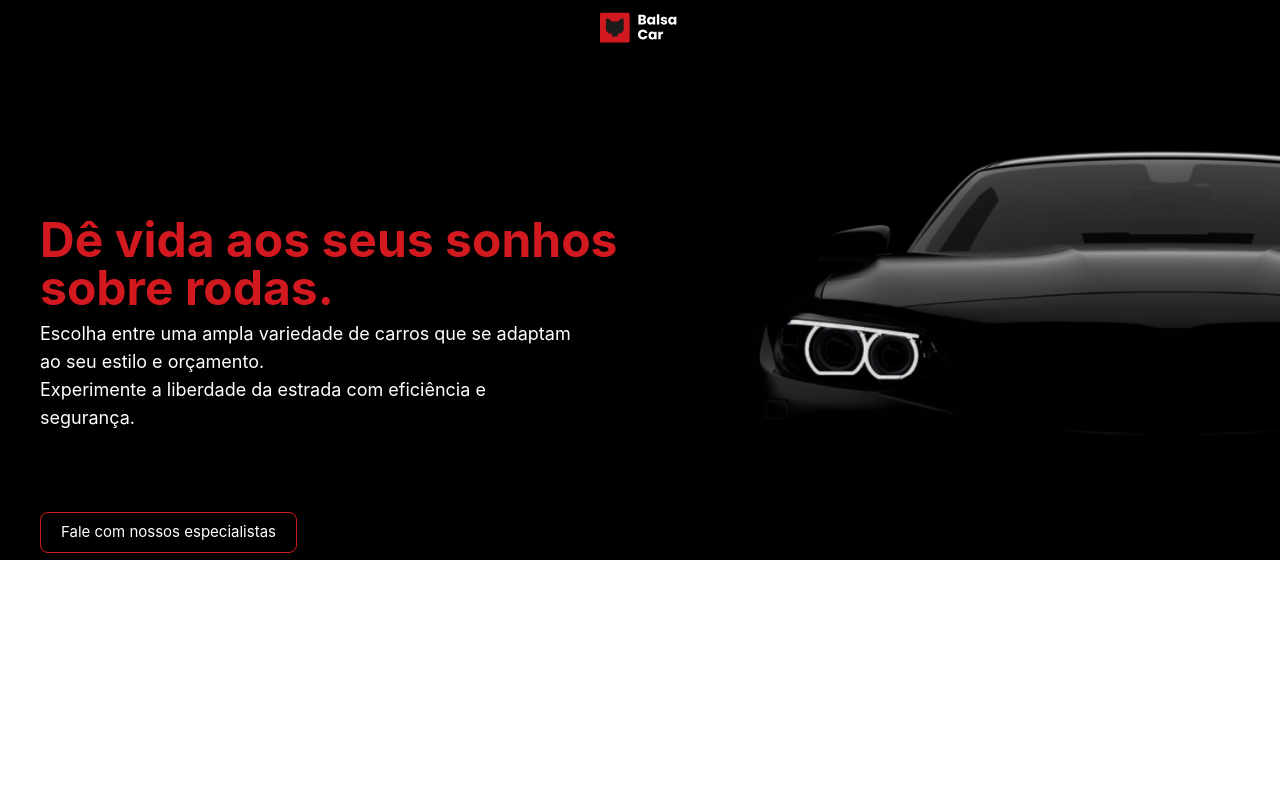
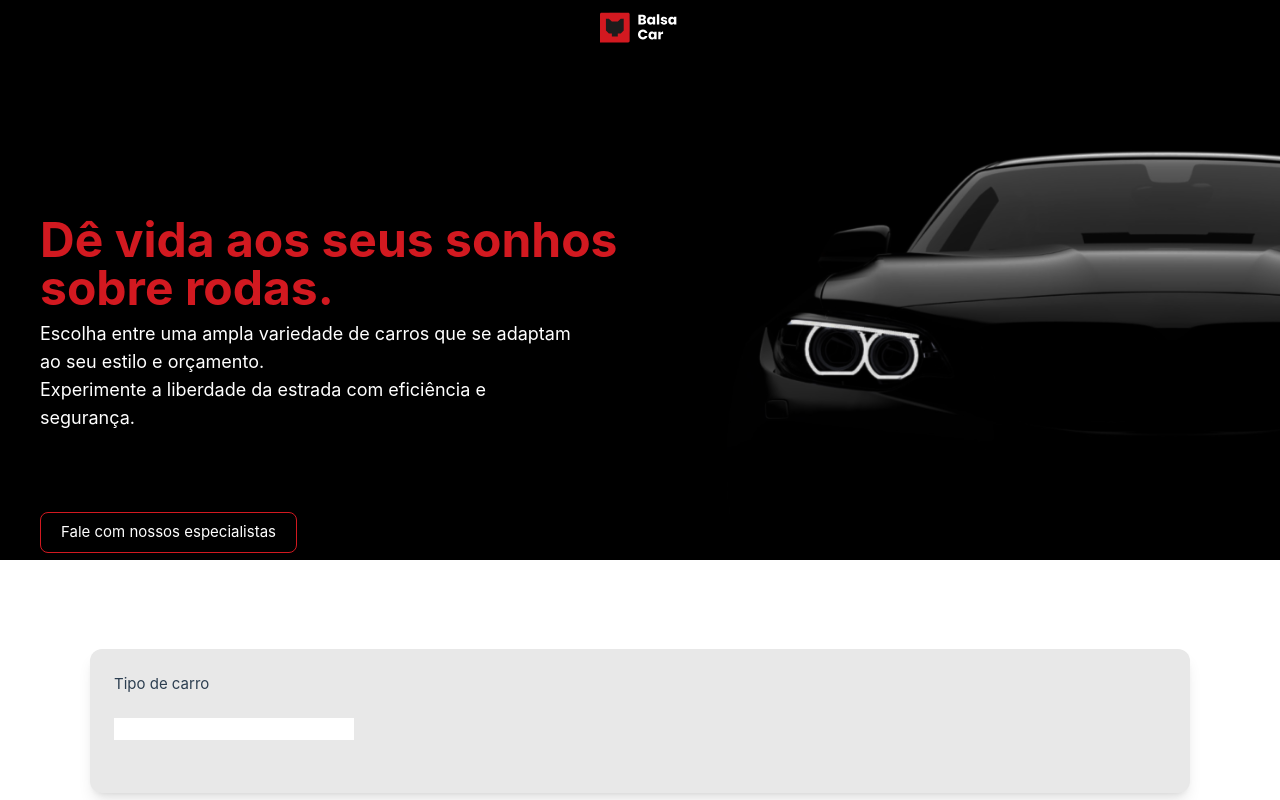
Before and after one commit to oliveirabalsa/balsacar-fe, a Vue app: page / in a window 1280 px wide. Built offline with nearby package versions, Linux system fonts and the light colour scheme.

Commit message:
feat(wip): add search container

```diff
--- a/src/components/atoms/ButtonComponent.vue
+++ b/src/components/atoms/ButtonComponent.vue
@@ -1,6 +1,4 @@
 <script setup lang="ts">
-import { defineProps } from 'vue'
-
 defineProps({
   type: {
     type: String as () => 'submit' | 'button' | 'reset',
--- /dev/null
+++ b/src/components/molecules/SearchComponent.vue
@@ -0,0 +1,10 @@
+<script setup lang="ts"></script>
+
+<template>
+  <main class="mx-auto mt-24 p-6 w-11/12 h-36 bg-lightgray relative rounded-xl shadow-lg">
+    Tipo de carro
+    <br />
+    <br />
+    <input type="text" />
+  </main>
+</template>
--- a/src/components/organisms/HeroComponent.vue
+++ b/src/components/organisms/HeroComponent.vue
@@ -1,5 +1,6 @@
 <script setup lang="ts">
 import ButtonComponent from '@/components/atoms/ButtonComponent.vue'
+import SearchComponent from '@/components/molecules/SearchComponent.vue'
 import { ref } from 'vue'
 
 const refState = ref('')
@@ -35,6 +36,7 @@ const submitHandler = () => {
       <ButtonComponent @click="submitHandler" class="mt-20"
         >Fale com nossos especialistas</ButtonComponent
       >
+      <SearchComponent />
     </section>
 
     <img
--- /dev/null
+++ b/src/shims-vue.d.ts
@@ -0,0 +1 @@
+declare module '*.vue'
--- a/tailwind.config.js
+++ b/tailwind.config.js
@@ -8,7 +8,9 @@ export default {
         '70s': '70vh'
       },
       colors: {
-        primary: '#D21920'
+        primary: '#D21920',
+        lightgray: '#E8E8E8'
+        // shadow: '#0F0F0F33'
       }
     }
   },
```
